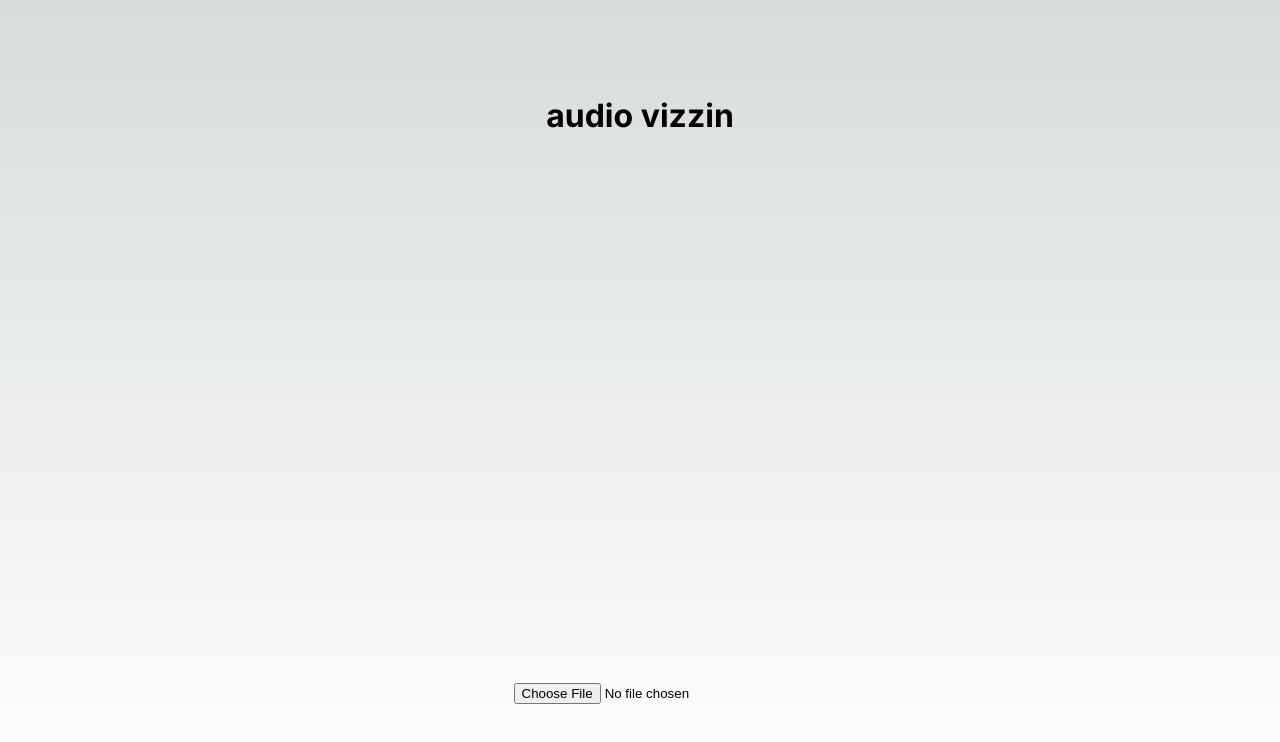
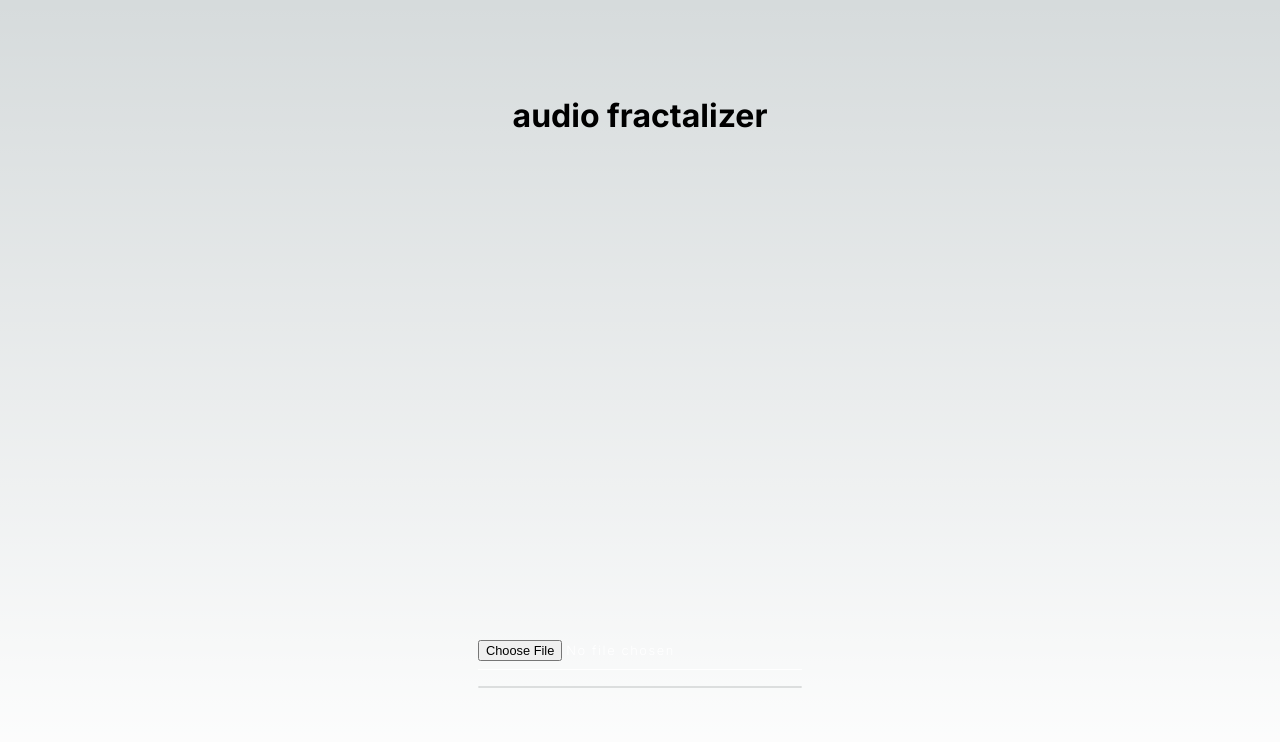
Before and after one commit to lauriparonen/audio-visualizer, a Next.js app: page / in a window 1280 px wide. Shown: the top 742 px of the page. Built offline with nearby package versions, Linux system fonts and the light colour scheme.

Commit message:
Setup react-three canvas for the main visualizer

```diff
--- a/package.json
+++ b/package.json
@@ -9,6 +9,7 @@
     "lint": "next lint"
   },
   "dependencies": {
+    "@react-three/drei": "^9.88.7",
     "@react-three/fiber": "^8.15.8",
     "next": "14.0.0",
     "react": "^18",
--- a/src/app/Components/AudioVisualizerPage/FrequencyCanvas/frequency-canvas.js
+++ b/src/app/Components/AudioVisualizerPage/FrequencyCanvas/frequency-canvas.js
@@ -28,7 +28,7 @@ const FrequencyCanvas = ( props ) => {
 
     const handleAudioPlay = () => {
         const audioContext = new AudioContext();
-        console.log("audioContext created");
+        console.log("audioContext created for FrequencyCanvas");
             if (!source.current) {
                 console.log("source.current not found, creating");
                 source.current = audioContext.createMediaElementSource(audioRef.current);
@@ -36,7 +36,7 @@ const FrequencyCanvas = ( props ) => {
                 source.current.connect(analyzer.current);
                 analyzer.current.connect(audioContext.destination);
             }
-            console.log("visualizeData() called");
+            console.log("visualizeData() called (FrequencyCanvas)");
             visualizeData();
         };
 
--- a/src/app/Components/AudioVisualizerPage/FrequencyCanvas/styles.css
+++ b/src/app/Components/AudioVisualizerPage/FrequencyCanvas/styles.css
@@ -1,49 +1,52 @@
 
-/*
-.frequency-canvas-container {
-    width: 200px;
-    height: 100px;
-    border-radius: 0.5rem;
-    border: 1px solid rgba(var(--card-border-rgb), 0.25);
-    background: linear-gradient(
-        to bottom,
-        rgba(var(--background-start-rgb), 1),
-        rgba(var(--card-rgb), 0.5)
-    );
-}
-*/
 
 .freq-canvas {
     width: 100%;
     height: 100%;
     border-radius: 0.5rem;
-    border: 1px solid rgba(var(--card-border-rgb), 0.25);
-    background: linear-gradient(
-        to bottom,
-        rgba(var(--background-start-rgb), 1),
-        rgba(var(--card-rgb), 0.5)
-    );
-    max-width: 200px;
+
+
+    max-width: 300px;
     max-height: 400px;
+    /* Positioning */
+    position: relative;
+    display: flex;
+    flex-direction: column;
+    justify-content: center;
+    align-items: center;
+    /* Animation */
+    transition: all 0.5s ease;
+    /* Box Shadow
+    box-shadow: 0 0 5px rgba(var(--card-rgb), 0.5);*/
+    /* Overflow */
+    overflow: hidden;
+    padding: 1.5rem 0;
+
 }
 
-.freq-canvas > input {
-    width: 100%;
-    height: 100%;
-    border-radius: 0.5rem;
-    border: 1px solid rgba(var(--card-border-rgb), 0.25);
-    background: black;
-
+.audio::-webkit-file-upload-button {
+    display: none;
 }
 
 .freq-canvas > audio {
     width: 100%;
     height: 100%;
     border-radius: 0.5rem;
-    border: 1px solid rgba(var(--card-border-rgb), 0.25);
+    /* border: 1px solid rgba(var(--card-border-rgb), 0.25); */
     background: transparent;
-    max-width: 200px;
+    max-width: 300px;
     max-height: 100px;
+
+    /* Animation */
+    transition: all 0.5s ease;
+
+    /* Overflow */
+    overflow: hidden;
+
+    .audio::-webkit-file-upload-button {
+        display: none;
+    }
+
 }
 
 .freq-canvas > canvas {
@@ -52,4 +55,7 @@
     border-radius: 0.5rem;
     border: 1px solid rgba(var(--card-border-rgb), 0.25);
     background: black;
+    max-width: 300px;
+    max-height: 100px;
+
 }
--- a/src/app/Components/AudioVisualizerPage/ShaderCanvas/fractal-visualizer.js
+++ b/src/app/Components/AudioVisualizerPage/ShaderCanvas/fractal-visualizer.js
@@ -4,59 +4,36 @@
  */
 
 import React, { useRef, useEffect, use } from "react";
-import { Canvas } from "@react-three/fiber";
-import { useFrame } from "@react-three/fiber";
+import { extend } from "@react-three/fiber";
+import { Canvas, useFrame } from "@react-three/fiber";
+import { Box, OrbitControls } from "@react-three/drei";
+extend({ Canvas, Box, OrbitControls });
+
 import * as THREE from "three";
-import { audioContext } from "../FrequencyCanvas/frequency-canvas";
 
-const FractalVisualizer = ({ file }) => {
-    const audioDataRef = useRef(null);
+const FractalVisualizer = (props) => {
+    const meshRef = useRef(null);
+    const audioRef = props.audioRef;
+    const src = props.src;
+    const file = props.file;
 
-
-    /*
-    useEffect(() => {
-        if(!file) return;
-
-        const onAudioData = (audioData) => {
-            audioDataRef.current = audioData;
-        };
-
-        return () => {
-            audioDataRef.current = null;
-        };
-    }, [file]);
-    */
+    console.log("FractalVisualizer props: ", props);
 
     return (
-        <Canvas>
-            <ambientLight />
-            <pointLight position={[10, 10, 10]} />
-            <FractalShader audioData={audioDataRef.current} />
-
-            {/* visualizer code here */}
-        </Canvas>
-    );
-};
-
-const FractalShader = ({ audioDataRef }) => {
-    const meshRef = useRef(null);
-
-    useFrame(() => {
-        if (!audioDataRef) return;
-
-        const audioData = audioDataRef;
-
-        meshRef.current.rotation.x += 0.01;
-        meshRef.current.rotation.y += 0.01;
-        meshRef.current.rotation.z += 0.01;
-    });
-
-    return (
-        <mesh ref={meshRef}>
-            <boxGeometry args={[4, 4, 1]} />
-            <meshBasicMaterial color={0x00ff00} />
-        </mesh>
+        <div className="fractal-visualizer">
+            <Canvas>
+                <ambientLight />
+                <pointLight position={[10, 10, 10]} />
+                <Box ref={meshRef} args={[1, 1, 1]} position={[0, 0, 0]}>
+                    <meshStandardMaterial color={0x00ff00} />
+                </Box>
+                <OrbitControls />
+            </Canvas>
+        </div>
     );
 }
 
+
+
+
 export default FractalVisualizer;
--- a/src/app/Components/AudioVisualizerPage/ShaderCanvas/shader-canvas.js
+++ b/src/app/Components/AudioVisualizerPage/ShaderCanvas/shader-canvas.js
@@ -4,21 +4,38 @@
  */
 
 import React, { useRef, useEffect } from "react";
+import { extend } from "@react-three/fiber";
 import { Canvas } from "@react-three/fiber";
+extend({ Canvas });
+
 import FractalVisualizer from "./fractal-visualizer";
 import FrequencyCanvas from "../FrequencyCanvas/frequency-canvas";
+import styles from "./styles.css";
 
-const ShaderCanvas = ({ selectedFile }) => {
-    const [audioData, setAudioData] = React.useState(null);
+const ShaderCanvas = (props) => {
+    const audioRef = props.audioRef;
+    const src = props.src;
+    const file = props.file;
 
     return (
-        <div className="shader-canvas">
+        <div className="shader-canvas"
+            style={
+                {
+                    width: window.innerWidth * 0.8,
+                    height: window.innerHeight * 0.8,
+                    position: "relative",
 
-            {/* <FrequencyCanvas onAudioData={setAudioData} /> */}
-            <FractalVisualizer audioData={audioData}
-            />
+                    //backgroundColor: "black",
+                    border: "1px solid white",
+
+                }
+
+            }>
+            <FractalVisualizer audioRef={audioRef} src={src} file={file} />
+
         </div>
     )
 }
 
+
 export default ShaderCanvas;
--- a/src/app/Components/AudioVisualizerPage/ShaderCanvas/styles.css
+++ b/src/app/Components/AudioVisualizerPage/ShaderCanvas/styles.css
@@ -1,3 +1,9 @@
+
+/*
 .shader-canvas {
+    max-width: 1920px;
+    max-height: 1080px;
+    width: 100%;
 
 }
+*/
--- /dev/null
+++ b/src/app/Components/AudioVisualizerPage/styles.css
@@ -0,0 +1,87 @@
+.canvases {
+    width: 100%;
+    height: 100%;
+    display: flex;
+    flex-direction: column;
+    justify-content: space-between;
+    align-items: center;
+    padding: 1rem;
+
+}
+
+.file-input {
+    width: 100%;
+    height: 100%;
+    border: none;
+    outline: none;
+    background: none;
+    font-size: 0.8rem;
+    color: #fff;
+    /* font-family: 'Montserrat', sans-serif; */
+    font-family: inherit;
+    font-weight: 300;
+    text-align: center;
+    letter-spacing: 0.1rem;
+    cursor: initial;
+    transition: all 0.3s ease;
+    position: relative;
+    z-index: 1;
+    overflow: hidden;
+    padding: 0.5rem 0;
+    margin: 0;
+    border-bottom: 1px solid #fff;
+    margin-bottom: 1rem;
+
+    &:hover {
+        color: #000;
+        background: #cc80ffab;
+        &::before {
+            transform: translateX(0);
+        }
+    }
+    &::before {
+        content: '';
+        position: absolute;
+        left: 0;
+        bottom: 0;
+        width: 100%;
+        height: 100%;
+        background: #000;
+        z-index: -1;
+        transform: translateX(-100%);
+        transition: all 0.3s ease;
+    }
+}
+
+audio::-webkit-file-upload-button {
+    display:none;
+}
+
+.freq-canvas-container {
+    width: 100%;
+    height: 100%;
+    border-radius: 0.5rem;
+
+    background: transparent;
+    /* Positioning */
+    position: relative;
+    display: flex;
+    flex-direction: column;
+    justify-content: center;
+    align-items: center;
+    /* Animation */
+    transition: all 0.5s ease;
+    /* Box Shadow
+    box-shadow: 0 0 5px rgba(var(--card-rgb), 0.5); */
+    /* Overflow */
+    overflow: hidden;
+}
+
+.shader-canvas-container {
+    width: 100%;
+    height: 100%;
+
+    border-radius: 0.5rem;
+    border: 1px solid rgba(var(--card-border-rgb), 0.25);
+
+}
--- a/src/app/Components/AudioVisualizerPage/visualizer-page.js
+++ b/src/app/Components/AudioVisualizerPage/visualizer-page.js
@@ -1,12 +1,20 @@
 /**
  * @fileoverview visualizer-page.js - AudioVisualizerPage component
  * Parent of FrequencyCanvas and ShaderCanvas
+ *
+ * TODOS:
+ * - optimize styling of the audio component cross-browser
+ * > if that's not possible, redo the audio component by hand...
+ *   or just use a library like react-audio-player (if its customizable)
+ *   (https://www.npmjs.com/package/react-audio-player)
+ * - incorporate audio sources other than files (e.g. microphone, sc link, etc.)
  *
  */
 
 import React, { useState, useRef, forwardRef } from 'react';
 import FrequencyCanvas from './FrequencyCanvas/frequency-canvas';
 import ShaderCanvas from './ShaderCanvas/shader-canvas';
+import styles from './styles.css';
 
 const AudioVisualizerPage = () => {
   const [file, setFile] = useState(null);
@@ -27,10 +35,26 @@ const AudioVisualizerPage = () => {
   return (
     <div className='canvases'>
       <input
+        className='file-input'
         type="file"
         accept="audio/*"
         onChange={onChangeFile}
       />
+
+      <div className="shader-canvas-container">
+
+        {file && (
+        <ShaderCanvas
+          file={file}
+          audioRef={audioRef}
+          src={window.URL.createObjectURL(file)}
+          onChangeFile={onChangeFile}
+          //onPlay={() => audioRef.current.play()}
+          />
+        )}
+      </div>
+
+      <div className="freq-canvas-container">
       {file && (
         <FrequencyCanvas
           file={file}
@@ -39,12 +63,8 @@ const AudioVisualizerPage = () => {
           //onPlay={() => audioRef.current.play()}
           />
         )}
-      {/*
-      <ShaderCanvas
-        file={file}
-        audioRef={audioRef}
-        src={window.URL.createObjectURL(file)}
-      */}
+      </div>
+
     </div>
   );
 };
--- a/src/app/page.js
+++ b/src/app/page.js
@@ -2,6 +2,15 @@
  * @fileoverview Page component
  *
  * This is the main component of the application.
+ *
+ * IDEAS/TODOs:
+ * - enable audio sources other than files (e.g. microphone, sc link, etc.)
+ * - come up with a cool name for the app
+ * - add a logo
+ * - add the ability to save the visualizations as videos
+ * - add components to alter the visualizations (e.g. color, shape, etc.)
+ *   they should be interactive and update in real time
+ *
  */
 
 "use client"
@@ -15,7 +24,7 @@ import AudioVisualizerPage from './Components/AudioVisualizerPage/visualizer-pag
 export default function Home() {
   return (
     <main className={styles.main}>
-      <h1>audio vizzin</h1>
+      <h1>audio fractalizer</h1>
 
       <p className={styles.description}>
         {/* <code className={styles.code}>/src/app/page.js</code> */}
```
Also changed, not shown: 1 other file (tests, documents, lock files or other folders). Lines whose indentation alone changed are shown as unchanged.
